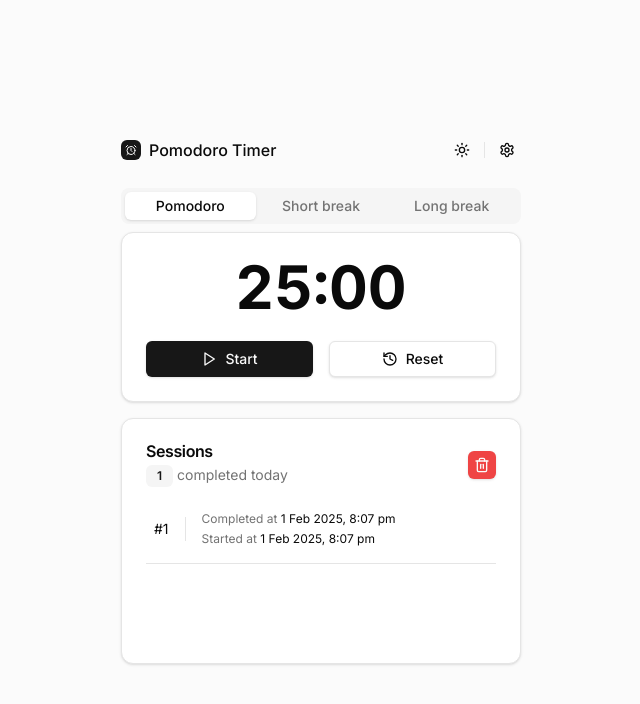
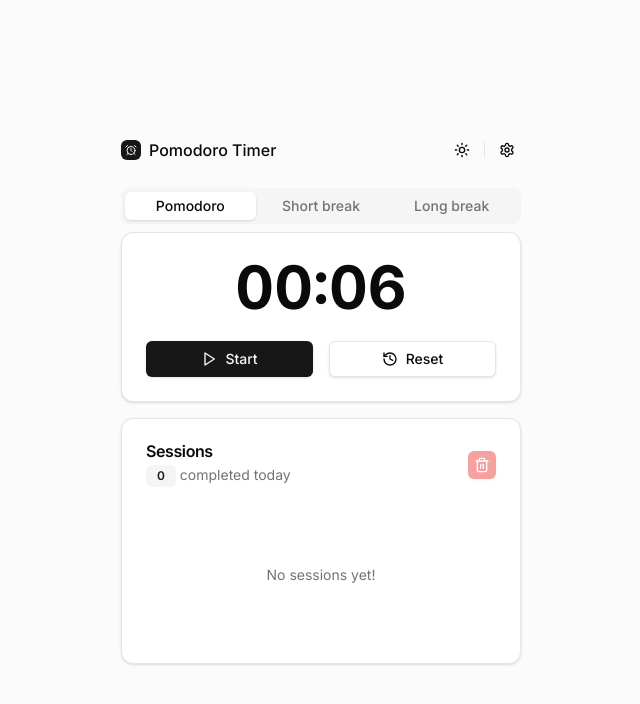
Before and after one commit to marekzelinka/pomodoro-timer, a React (Vite) app: page / in a window 1280 px wide. Shown: the top 704 px of the page, without its empty margins (319-959 px from the left). Built offline with nearby package versions, Linux system fonts and the light colour scheme.

Commit message:
sessions

```diff
--- a/src/components/pomodoro-manager.tsx
+++ b/src/components/pomodoro-manager.tsx
@@ -1,5 +1,5 @@
-import { SessionType, type Session } from "@/types";
-import { formatTime } from "@/utils";
+import type { CompletedSession, Session, SessionType } from "@/types";
+import { completeSession, formatTime, isSameDay } from "@/utils";
 import { useEffect, useState } from "react";
 import { SessionActions } from "./session-actions";
 import { SessionTracker } from "./session-tracker";
@@ -21,8 +21,15 @@ export function PomodoroManager() {
     type: "pomodoro",
     hasStarted: false,
     isRunning: false,
-    timeLeft: 25 * 60,
+    timeLeft: 0.1 * 60,
   });
+  // TODO: Get saved sessions from localStorage
+  const [completedSessions, setCompletedSessions] = useState<
+    CompletedSession[]
+  >([]);
+  const completedSessionsToday = completedSessions.filter((session) =>
+    isSameDay(session.completedAt, new Date()),
+  );
 
   useEffect(() => {
     const emoji = currentSession.type === "pomodoro" ? "🍅" : "☕";
@@ -44,23 +51,33 @@ export function PomodoroManager() {
       // Timer is complete, calling `handleSessionChange` will stop the timer
 
       if (currentSession.type === "pomodoro") {
+        // Work (pomodoro) session completed
         // TODO: play pomodoro sound
-        // TODO: set session cound
 
-        // Switch to break session
-        const nextSessionType: SessionType = "short-break";
-        handleSessionChange(nextSessionType);
+        const completedSession = completeSession(currentSession);
+        const nextSessionsCompleted = [...completedSessions, completedSession];
+        // TODO: Save completed sessions to localStorage
+        setCompletedSessions(nextSessionsCompleted);
+
+        // Switch to break session after 4 pomodoro sessions
+        const nextSessionType: SessionType =
+          nextSessionsCompleted.length % 4 === 0 ? "long-break" : "short-break";
+        resetCurrentSession(nextSessionType);
       } else {
-        // Break (short/long) completed
+        // Break completed
         // TODO: play break complete sound
-        handleSessionChange("pomodoro");
+        resetCurrentSession("pomodoro");
       }
     }
 
     return () => clearInterval(timer);
-  }, [currentSession.isRunning, currentSession.timeLeft, currentSession.type]);
+  }, [currentSession, completedSessions]);
 
-  function handleSessionChange(nextSessionType: SessionType) {
+  function clearCompletedSessions() {
+    setCompletedSessions([]);
+  }
+
+  function resetCurrentSession(nextSessionType: SessionType) {
     let timeLeft: Session["timeLeft"];
 
     // Set appropriate time for the session
@@ -75,7 +92,7 @@ export function PomodoroManager() {
       }
       case "pomodoro":
       default: {
-        timeLeft = 25 * 60;
+        timeLeft = 0.1 * 60;
         break;
       }
     }
@@ -102,7 +119,6 @@ export function PomodoroManager() {
 
   function toggleTimer() {
     // TODO: play button click sound
-    // setIsRunning((isRunning) => !isRunning);
     setCurrentSession((currentSession) => ({
       ...currentSession,
       isRunning: !currentSession.isRunning,
@@ -111,7 +127,7 @@ export function PomodoroManager() {
 
   function resetTimer() {
     // TODO: play button click sound
-    handleSessionChange(currentSession.type);
+    resetCurrentSession(currentSession.type);
   }
 
   return (
@@ -120,7 +136,7 @@ export function PomodoroManager() {
         <Tabs
           defaultValue="pomodoro"
           value={currentSession.type}
-          onValueChange={(value) => handleSessionChange(value as SessionType)}
+          onValueChange={(value) => resetCurrentSession(value as SessionType)}
         >
           <TabsList className="grid w-full grid-cols-3">
             <TabsTrigger value="pomodoro">Pomodoro</TabsTrigger>
@@ -148,13 +164,23 @@ export function PomodoroManager() {
           <div className="space-y-1.5">
             <CardTitle>Sessions</CardTitle>
             <CardDescription>
-              <Badge variant="secondary">1</Badge> completed today
+              <Badge variant="secondary">{completedSessionsToday.length}</Badge>{" "}
+              completed today
             </CardDescription>
           </div>
-          <SessionActions />
+          <SessionActions
+            completedSessionsCount={completedSessions.length}
+            onClear={clearCompletedSessions}
+          />
         </CardHeader>
         <CardContent>
-          <SessionTracker />
+          {completedSessions.length ? (
+            <SessionTracker sessions={completedSessions} />
+          ) : (
+            <div className="flex h-32 flex-col items-center justify-center">
+              <p className="text-muted-foreground text-sm">No sessions yet!</p>
+            </div>
+          )}
         </CardContent>
       </Card>
     </div>
--- a/src/components/session-actions.tsx
+++ b/src/components/session-actions.tsx
@@ -1,13 +1,21 @@
 import { Trash2Icon } from "lucide-react";
 import { Button } from "./ui/button";
 
-export function SessionActions() {
+export function SessionActions({
+  completedSessionsCount,
+  onClear,
+}: {
+  completedSessionsCount: number;
+  onClear: () => void;
+}) {
   return (
     <Button
+      disabled={completedSessionsCount === 0}
       variant="destructive"
       size="icon"
+      onClick={onClear}
       className="size-7"
-      aria-label="Restart pomodoros today"
+      aria-label="Clear pomodoros for today"
     >
       <Trash2Icon aria-hidden />
     </Button>
--- a/src/components/session-tracker.tsx
+++ b/src/components/session-tracker.tsx
@@ -1,4 +1,6 @@
 import { ScrollArea } from "@/components/ui/scroll-area";
+import type { CompletedSession } from "@/types";
+import { Fragment } from "react";
 import { Separator } from "./ui/separator";
 
 const dateFormatter = new Intl.DateTimeFormat("en-GB", {
@@ -11,34 +13,34 @@ const dateFormatter = new Intl.DateTimeFormat("en-GB", {
   timeZone: "UTC",
 });
 
-export function SessionTracker() {
+export function SessionTracker({ sessions }: { sessions: CompletedSession[] }) {
   return (
     <ScrollArea className="h-32">
-      <div className="flex items-center gap-4 px-2 text-sm">
-        <div>#1</div>
-        <Separator orientation="vertical" className="h-6" />
+      {sessions.map((session, index) => (
+        <Fragment key={index}>
           <div className="text-muted-foreground space-y-1 text-xs">
             <p>
               Completed at{" "}
               <time
-              dateTime={new Date().toISOString()}
+                dateTime={session.createdAt.toISOString()}
                 className="text-foreground"
               >
-              {dateFormatter.format(new Date())}
+                {dateFormatter.format(session.createdAt)}
               </time>
             </p>
             <p>
               Started at{" "}
               <time
-              dateTime={new Date().toISOString()}
+                dateTime={session.completedAt.toISOString()}
                 className="text-foreground"
               >
-              {dateFormatter.format(new Date())}
+                {dateFormatter.format(session.completedAt)}
               </time>
             </p>
           </div>
-      </div>
-      <Separator className="my-4" />
+          {index < sessions.length - 1 ? <Separator className="my-4" /> : null}
+        </Fragment>
+      ))}
     </ScrollArea>
   );
 }
--- a/src/types.ts
+++ b/src/types.ts
@@ -1,4 +1,3 @@
-// Type for different session types
 /**
  * Represents the current timer session.
  *
@@ -16,3 +15,8 @@ export interface Session {
   createdAt?: Date;
   completedAt?: Date;
 }
+
+export type CompletedSession = Omit<Session, "createdAt" | "completedAt"> & {
+  createdAt: Date;
+  completedAt: Date;
+};
--- a/src/utils.ts
+++ b/src/utils.ts
@@ -1,3 +1,5 @@
+import type { CompletedSession, Session } from "./types";
+
 /**
  * Format time for display.
  * @param {number} seconds - Time left in seconds.
@@ -11,3 +13,35 @@ export function formatTime(seconds: number): string {
     .toString()
     .padStart(2, "0")}`;
 }
+
+/**
+ * Marks session as completed
+ * @param {Session} session - The finished session.
+ * @returns {CompletedSession} Session is marked complete by setting the `completedAt` property.
+ */
+export function completeSession(
+  session: Session,
+  completedAt = new Date(),
+): CompletedSession {
+  const completedSessions: CompletedSession = {
+    ...(session as CompletedSession),
+    completedAt,
+  };
+
+  return completedSessions;
+}
+
+/**
+ * Are the given dates in the same day (and year and month)?
+ * @param {Date} laterDate  - The first date to check
+ * @param {Date} earlierDate - The second date to check
+ * @returns {CompletedSession} Session is marked complete by setting the `completedAt` property.
+ * @returns The dates are in the same day (and year and month)
+ */
+export function isSameDay(laterDate: Date, earlierDate: Date): boolean {
+  return (
+    laterDate.getFullYear() === earlierDate.getFullYear() &&
+    laterDate.getMonth() === earlierDate.getMonth() &&
+    laterDate.getDate() === earlierDate.getDate()
+  );
+}
```
Lines whose indentation alone changed are shown as unchanged.
